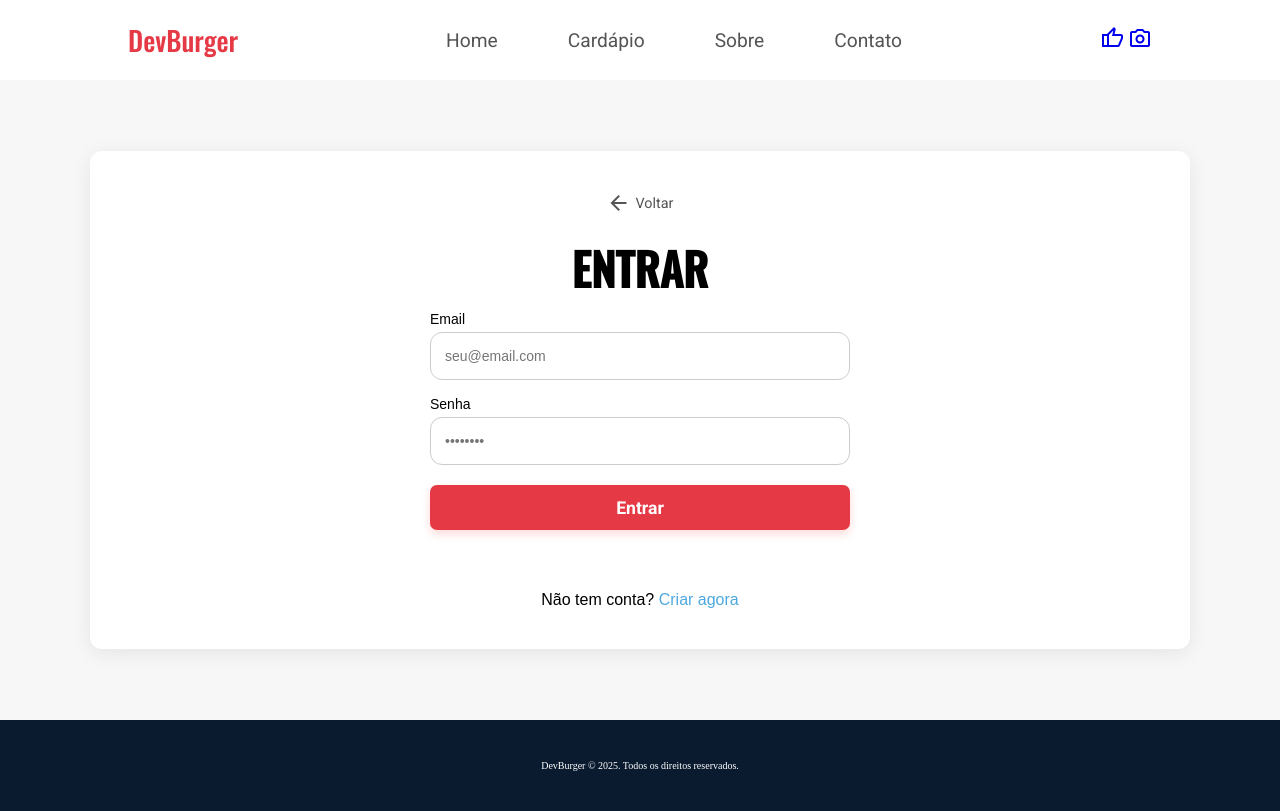
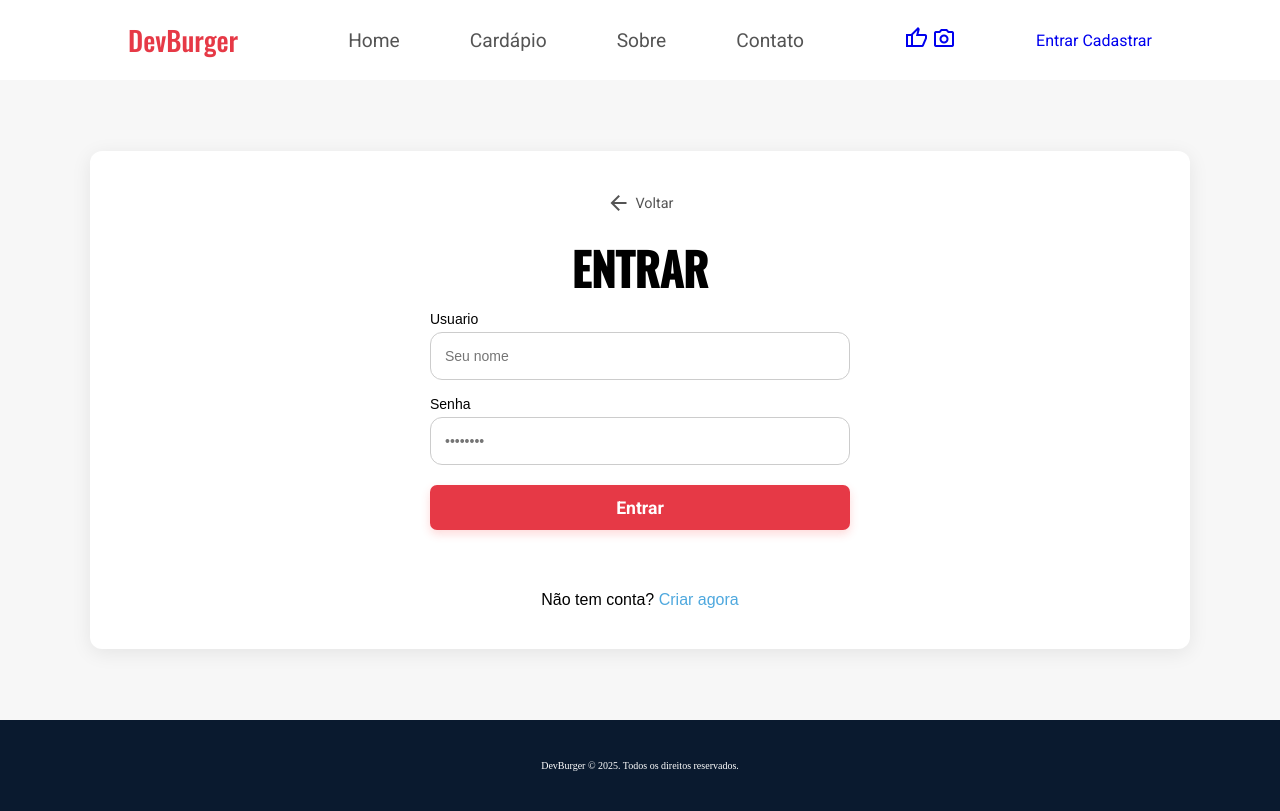
Before and after one commit to davi-morais2008/burger-flask, a Flask app: page /login in a window 1280 px wide. Run offline with Flask 3, Linux system fonts and the light colour scheme.

Commit message:
MOD: Finalizado o sistema de cadastro e login.

```diff
--- a/app.py
+++ b/app.py
@@ -1,5 +1,6 @@
-from flask import Flask, render_template
+from flask import Flask, render_template, redirect, request
 from model.produto import recuperar_produtos
+from model.usuario import cadastrar, login
 
 app = Flask(__name__)
 
@@ -21,8 +22,29 @@ def page_product(id):
 def page_signup():
     return render_template("cadastro.html")
 
+
+@app.route("/cadastro/send", methods=["POST"])
+def cadastro_post():
+    user = request.form.get("nome")
+    senha = request.form.get("senha")
+
+    if cadastrar(user, senha):
+        return redirect("/")
+    else:
+        return redirect("/cadastro")
+
 @app.route("/login")
 def page_login():
     return render_template("login.html")
 
+@app.route("/login/send", methods=["POST"])
+def login_post():
+    user = request.form.get("nome")
+    senha = request.form.get("senha")
+
+    if login(user, senha):
+        return redirect("/")
+    else:
+        return redirect("/login")
+
 app.run(host='0.0.0.0', port=8080, debug=True)
--- a/templates/cadastro.html
+++ b/templates/cadastro.html
@@ -78,7 +78,7 @@
 
       <h1 class="product-info__title" style="text-align: center;">Criar Conta</h1>
 
-      <form method="POST" action="/cadastro" style="width: 100%;">
+      <form method="POST" action="/cadastro/send" style="width: 100%;">
 
         <div class="field">
           <label class="label-custom">Nome</label>
--- a/templates/layout.html
+++ b/templates/layout.html
@@ -57,6 +57,11 @@
           >
         </div>
 
+        <div class="header__auth">
+          <a href="/login" class="header__btn header__btn--login">Entrar</a>
+          <a href="/cadastro" class="header__btn header__btn--signup">Cadastrar</a>
+        </div>
+
         <button class="header__toggle">
           <span class="material-symbols-outlined">menu</span>
         </button>
--- a/templates/login.html
+++ b/templates/login.html
@@ -99,11 +99,11 @@
         Entrar
       </h1>
 
-      <form method="POST" action="/login" style="width: 100%;">
+      <form method="POST" action="/login/send" style="width: 100%;">
 
         <div class="field">
-          <label class="label-custom">Email</label>
-          <input class="input-custom" type="email" name="email" placeholder="seu@email.com" required>
+          <label class="label-custom">Usuario</label>
+          <input class="input-custom" type="text" name="nome" placeholder="Seu nome" required>
         </div>
 
         <div class="field">
```
Also changed, not shown: model/usuario.py (+19 -1 lines).
